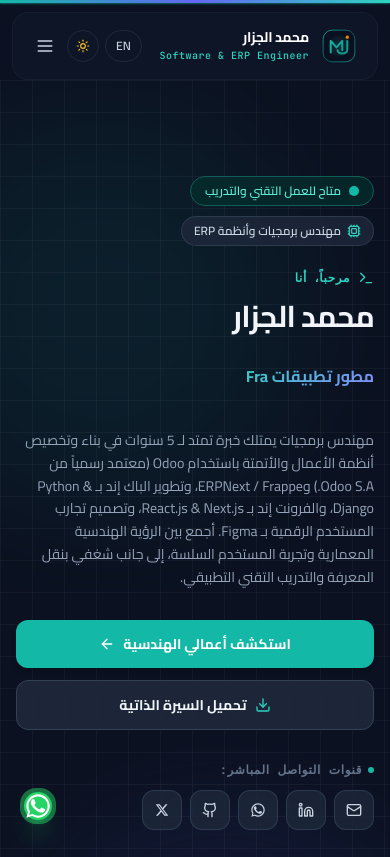
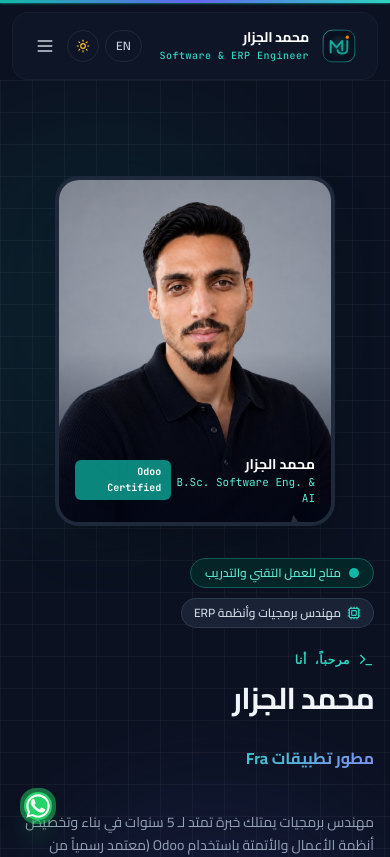
Before and after one commit to Mohammed-Aljazzar/portfolio, a Next.js app: page / in a window 390 px wide. Shown: the top 857 px of the page. Built offline with nearby package versions, Linux system fonts and the light colour scheme.

Commit message:
style(hero): reorder image above content on small screens

```diff
--- a/src/app/page.tsx
+++ b/src/app/page.tsx
@@ -372,7 +372,7 @@ export default function HomePage() {
               variants={heroContainer}
               initial="hidden"
               animate="visible"
-              className="lg:col-span-7 space-y-6 sm:space-y-7"
+              className="lg:col-span-7 space-y-6 sm:space-y-7 order-2 lg:order-1"
             >
               {/* Interactive Telemetry Status Badges */}
               <motion.div variants={heroItem} className="flex flex-wrap items-center gap-2.5">
@@ -534,13 +534,13 @@ export default function HomePage() {
               </motion.div>
             </motion.div>
 
-            {/* Right Side — High-End Portrait Aligned Parallel to Content */}
-            <div className="lg:col-span-5 relative flex flex-col items-center lg:items-end justify-start">
+            {/* Right Side — High-End Portrait (Above content on small screens, right on lg+) */}
+            <div className="lg:col-span-5 relative flex flex-col items-center lg:items-end justify-start order-1 lg:order-2">
               <motion.div
                 initial={{ opacity: 0, scale: 0.94 }}
                 animate={{ opacity: 1, scale: 1 }}
                 transition={{ duration: 0.6, delay: 0.2, ease: [0.25, 0.4, 0.25, 1] as const }}
-                className="relative w-full max-w-[320px] sm:max-w-[380px] lg:max-w-[420px] xl:max-w-[440px] aspect-[4/5] sm:h-[30rem] lg:h-[33rem] xl:h-[34rem] rounded-3xl overflow-hidden shadow-2xl border-4 border-white dark:border-slate-800 bg-slate-100 dark:bg-slate-900 group"
+                className="relative w-full max-w-[280px] sm:max-w-[340px] lg:max-w-[420px] xl:max-w-[440px] aspect-[4/5] sm:h-[30rem] lg:h-[33rem] xl:h-[34rem] rounded-3xl overflow-hidden shadow-2xl border-4 border-white dark:border-slate-800 bg-slate-100 dark:bg-slate-900 group"
               >
                 <Image
                   src={config.avatarUrl}
```
